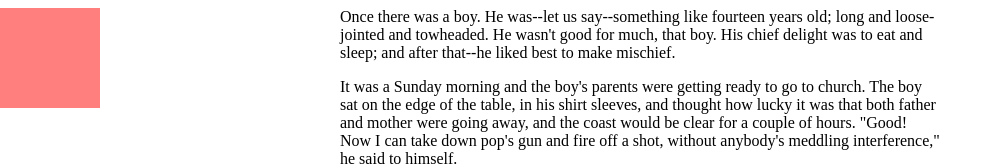
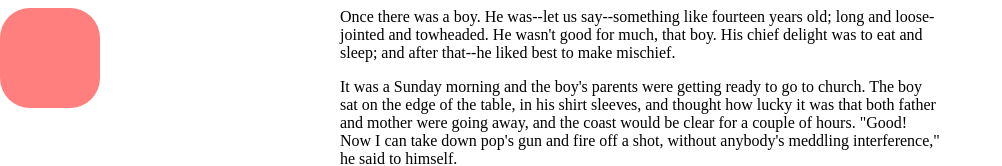
Before and after one commit to hamburgcodingschool/fullstack-2022-4_jsw, a plain HTML site: page code/lesson3/scroll.html in a window 1280 px wide. Shown: the top 166 px of the page, without its empty margins (0-1002 px from the left). Drawn offline with Linux system fonts and the light colour scheme.

Commit message:
Lesson 3

```diff
--- a/code/lesson3/scroll.html
+++ b/code/lesson3/scroll.html
@@ -15,6 +15,7 @@
         height: 100px;
         background-color: red;
         opacity: 0.5;
+        border-radius: 30px;
       }
       p {
         max-width: 600px;
@@ -28,6 +29,7 @@
         const scrollPos = window.scrollY;
         element.style.transform = `rotate(${scrollPos / 2}deg)`;
         element.style.left = `${scrollPos / 2}px`;
+        element.style.backgroundColor = `hsl(${scrollPos / 2}deg, 100%, 50%)`;
       });
     </script>
   </head>
```
Also changed, not shown: 4 other files.
